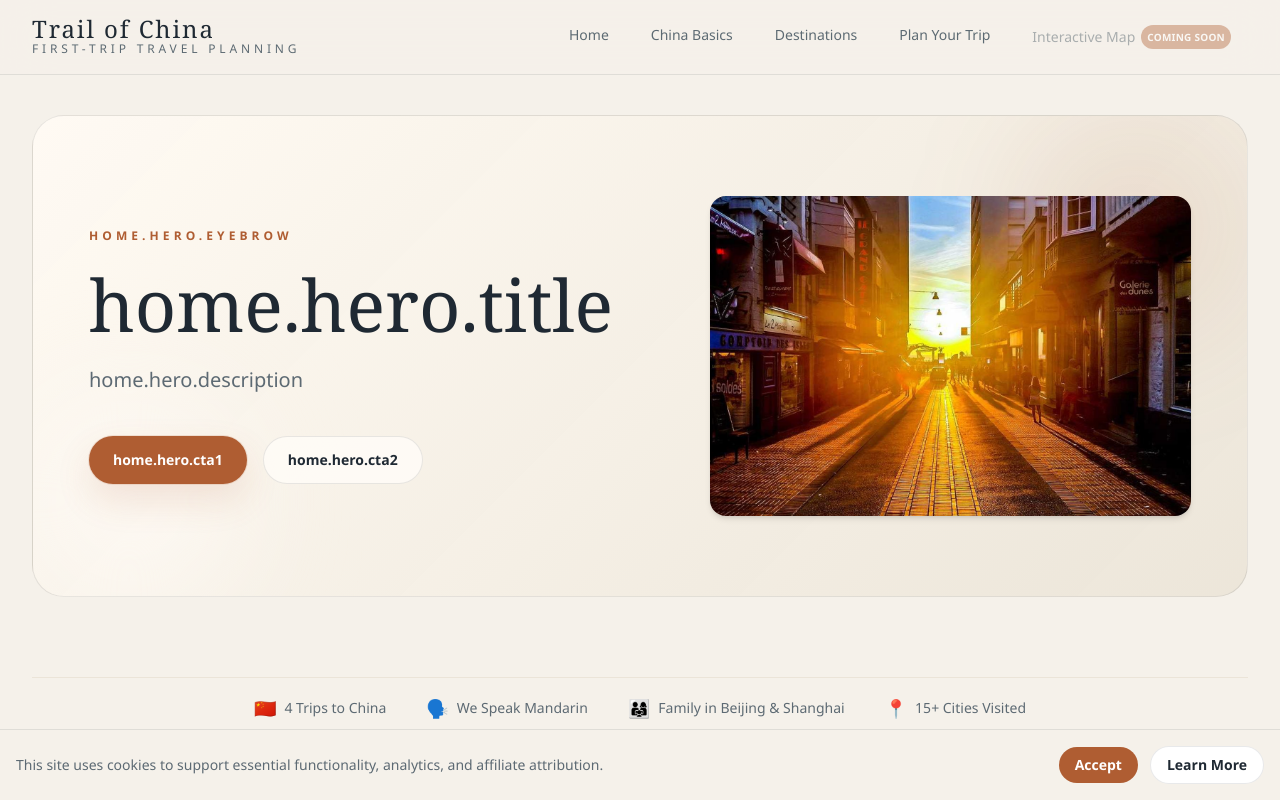
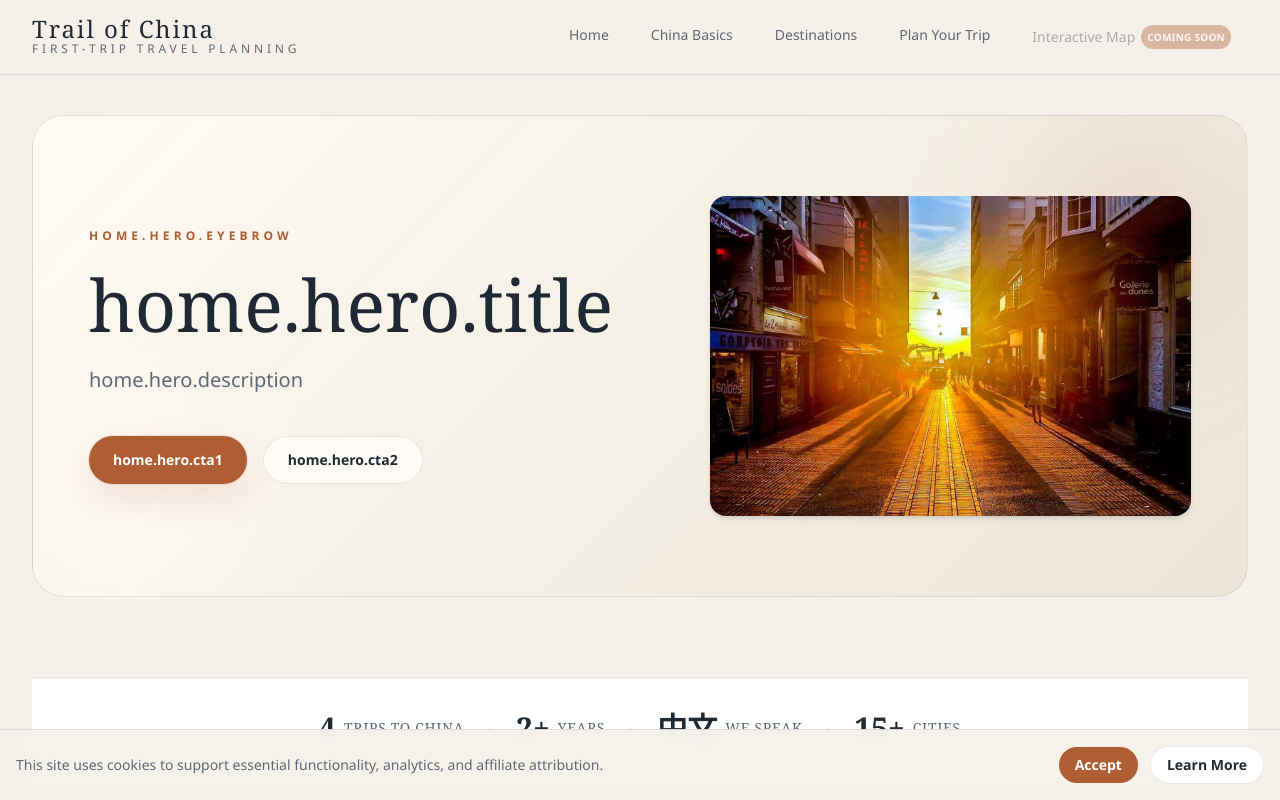
Before and after one commit to thecubestorm-arch/trailofchina, a Next.js app: page / in a window 1280 px wide. Shown: the top 800 px of the page. Built offline with nearby package versions, Linux system fonts and the light colour scheme.

Commit message:
Redesign: Professional trust bar + WhyTrustUs text updates, no emojis

```diff
--- a/components/TrustBar.tsx
+++ b/components/TrustBar.tsx
@@ -1,22 +1,27 @@
 export default function TrustBar() {
   return (
-    <div className="bg-[#f5f1ea] border-y border-[#ebe4d8] py-4">
-      <div className="max-w-4xl mx-auto px-4 flex flex-wrap justify-center gap-6 md:gap-10 items-center">
+    <div className="bg-white border-y border-[#ebe4d8] py-8">
+      <div className="max-w-4xl mx-auto px-4">
+        <div className="flex flex-wrap justify-center items-center gap-x-6 gap-y-3 font-serif">
           <div className="flex items-center gap-2">
-          <span className="text-lg">🇨🇳</span>
-          <span className="text-sm text-[#5d6a73]">4 Trips to China</span>
+            <span className="text-2xl md:text-3xl font-bold text-[#1f2933]">4</span>
+            <span className="text-xs md:text-sm text-[#5d6a73] uppercase tracking-wider">Trips to China</span>
           </div>
+          <span className="hidden md:block text-[#ebe4d8]">·</span>
           <div className="flex items-center gap-2">
-          <span className="text-lg">🗣️</span>
-          <span className="text-sm text-[#5d6a73]">We Speak Mandarin</span>
+            <span className="text-2xl md:text-3xl font-bold text-[#1f2933]">2+</span>
+            <span className="text-xs md:text-sm text-[#5d6a73] uppercase tracking-wider">Years</span>
           </div>
+          <span className="hidden md:block text-[#ebe4d8]">·</span>
           <div className="flex items-center gap-2">
-          <span className="text-lg">👨‍👩‍👧</span>
-          <span className="text-sm text-[#5d6a73]">Family in Beijing & Shanghai</span>
+            <span className="text-2xl md:text-3xl font-bold text-[#1f2933]">中文</span>
+            <span className="text-xs md:text-sm text-[#5d6a73] uppercase tracking-wider">We Speak</span>
           </div>
+          <span className="hidden md:block text-[#ebe4d8]">·</span>
           <div className="flex items-center gap-2">
-          <span className="text-lg">📍</span>
-          <span className="text-sm text-[#5d6a73]">15+ Cities Visited</span>
+            <span className="text-2xl md:text-3xl font-bold text-[#1f2933]">15+</span>
+            <span className="text-xs md:text-sm text-[#5d6a73] uppercase tracking-wider">Cities</span>
+          </div>
         </div>
       </div>
     </div>
--- a/components/WhyTrustUs.tsx
+++ b/components/WhyTrustUs.tsx
@@ -3,23 +3,23 @@ export default function WhyTrustUs() {
     <div className="max-w-4xl mx-auto px-4 py-16">
       <span className="text-[#af5d32] uppercase tracking-[0.2em] text-xs font-semibold mb-4 block">Why Trust Us</span>
       <h2 className="font-serif text-3xl md:text-4xl font-bold text-[#1f2933] mb-6">We Don't Just Read About China — We Live It Between Visits</h2>
-      <p className="text-[#5d6a73] leading-relaxed text-lg mb-8">Our team has spent a combined 12+ weeks across 4 separate trips to China. We have family in Beijing and Shanghai, local friends who show us the real China, and tour guides who tell us what tourists never hear. We speak the language, understand the culture, and have made every mistake so you don't have to.</p>
+      <p className="text-[#5d6a73] leading-relaxed text-lg mb-8">Our team has spent a combined 2+ years across 4 separate trips to China. We have family in Beijing and Shanghai, local friends who show us the real China, and tour guides who tell us what tourists never hear. We speak the language, understand the culture, and have made every mistake so you don't have to.</p>
       <div className="grid grid-cols-2 md:grid-cols-4 gap-6">
         <div className="text-center border rounded-lg p-4 bg-white">
           <div className="font-serif text-3xl font-bold text-[#af5d32]">4</div>
           <div className="text-sm text-[#5d6a73] mt-1">Trips to China</div>
         </div>
         <div className="text-center border rounded-lg p-4 bg-white">
-          <div className="font-serif text-3xl font-bold text-[#af5d32]">12+</div>
-          <div className="text-sm text-[#5d6a73] mt-1">Weeks in Country</div>
+          <div className="font-serif text-3xl font-bold text-[#af5d32]">2+</div>
+          <div className="text-sm text-[#5d6a73] mt-1">Years in Country</div>
         </div>
         <div className="text-center border rounded-lg p-4 bg-white">
           <div className="font-serif text-3xl font-bold text-[#af5d32]">15+</div>
           <div className="text-sm text-[#5d6a73] mt-1">Cities Explored</div>
         </div>
         <div className="text-center border rounded-lg p-4 bg-white">
-          <div className="font-serif text-3xl font-bold text-[#af5d32]">🇨🇳</div>
-          <div className="text-sm text-[#5d6a73] mt-1">We Speak Mandarin</div>
+          <div className="font-serif text-3xl font-bold text-[#af5d32]">中文</div>
+          <div className="text-sm text-[#5d6a73] mt-1">We Speak</div>
         </div>
       </div>
     </div>
```
Lines whose indentation alone changed are shown as unchanged.
